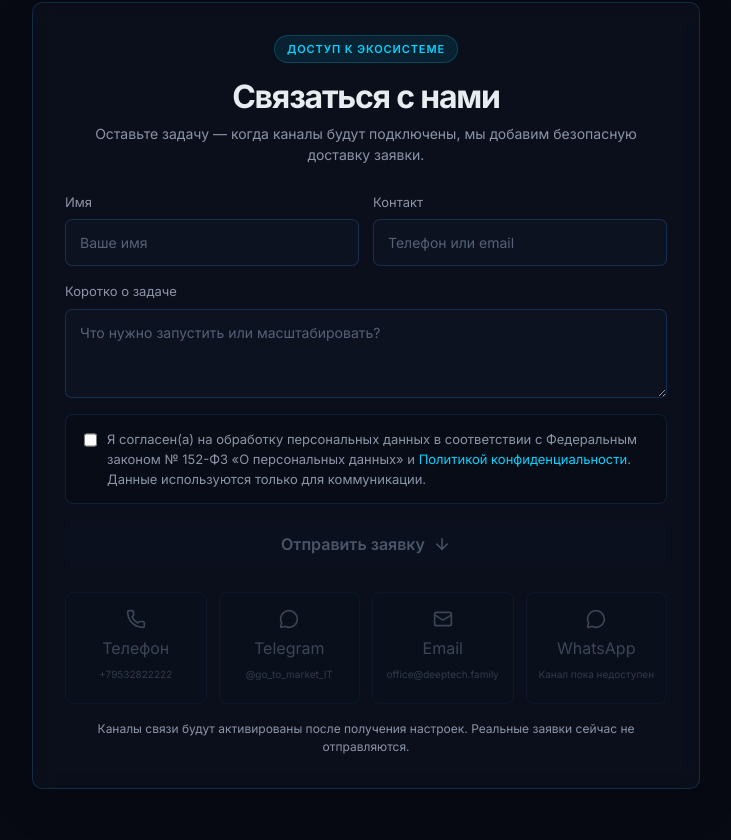
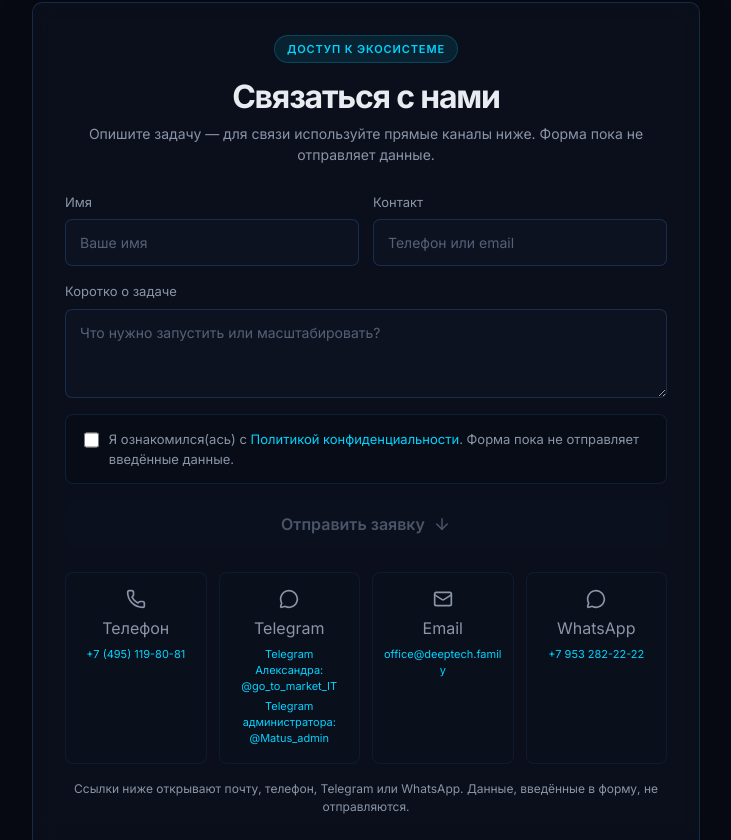
Before and after one commit to Brendon213/deeptech.family, a Next.js app: page / in a window 1280 px wide. Shown: the part 1960-2800 px from the top of the page, without its empty margins (274-1005 px from the left). Built offline with nearby package versions, Linux system fonts and the light colour scheme; no server answers.

Commit message:
feat: add verified client contact channels

```diff
--- a/app/globals.css
+++ b/app/globals.css
@@ -351,9 +351,11 @@ main, .site-footer { position: relative; z-index: 1; }
 .submit-placeholder:disabled { background: rgba(12, 18, 32, .6); color: var(--muted-deep); cursor: not-allowed; }
 .form-status { margin: 0; color: var(--accent); font-size: 13px; line-height: 1.5; text-align: center; }
 .channel-grid { display: grid; grid-template-columns: repeat(4, minmax(0, 1fr)); gap: 12px; margin-top: 24px; }
-.channel-placeholder { display: flex; flex-direction: column; align-items: center; gap: 7px; min-height: 112px; padding: 16px 10px; border: 1px solid rgba(30, 58, 95, .28); border-radius: 8px; background: rgba(12, 18, 32, .35); color: var(--muted-deep); cursor: not-allowed; }
-.channel-placeholder:disabled { opacity: .78; }
-.channel-placeholder small { color: rgba(74, 85, 104, .8); font-size: 10px; }
+.channel-card { display: flex; flex-direction: column; align-items: center; gap: 7px; min-height: 112px; padding: 16px 10px; border: 1px solid rgba(30, 58, 95, .28); border-radius: 8px; background: rgba(12, 18, 32, .35); color: var(--muted); text-align: center; }
+.channel-value, .channel-values a { color: var(--accent); font-size: 11px; line-height: 1.45; overflow-wrap: anywhere; }
+.channel-values { display: grid; gap: 4px; width: 100%; }
+.channel-card a:hover, .contact-value-list a:hover { text-decoration: underline; }
+.channel-card a:focus-visible, .contact-value:focus-visible, .contact-value-list a:focus-visible, .footer-contacts a:focus-visible { outline: 2px solid var(--accent); outline-offset: 3px; }
 .entry-note { margin: 16px 0 0; color: var(--muted); font-size: 12px; line-height: 1.5; text-align: center; }
 
 .module-grid { display: grid; grid-template-columns: repeat(3, minmax(0, 1fr)); gap: 16px; }
@@ -393,13 +395,15 @@ main, .site-footer { position: relative; z-index: 1; }
 .contact-card { min-height: 188px; padding: 24px; text-align: center; transition: border-color .2s ease, transform .2s ease; }
 .contact-card h3 { margin-top: 16px; font-size: 14px; }
 .contact-card .contact-value { margin-top: 5px; color: var(--accent); font-size: 13px; }
+.contact-value-list { display: grid; gap: 4px; overflow-wrap: anywhere; }
+.contact-value-list a { color: inherit; }
 .contact-card p:last-child { margin-top: 4px; font-size: 11px; }
 
 .site-footer { padding: 48px 0; border-top: 1px solid rgba(30, 58, 95, .35); }
 .footer-main { display: flex; justify-content: space-between; gap: 40px; }
 .footer-brand { margin-bottom: 16px; }
 .footer-company { margin: 0; color: var(--muted); font-size: 13px; }
-.footer-contacts { display: grid; justify-items: end; gap: 8px; color: var(--muted); font-size: 13px; }
+.footer-contacts { display: grid; justify-items: end; gap: 8px; color: var(--muted); font-size: 13px; overflow-wrap: anywhere; }
 .footer-contacts a:hover, .footer-bottom a:hover { color: var(--accent); }
 .footer-bottom { display: flex; justify-content: space-between; gap: 24px; margin-top: 38px; padding-top: 20px; border-top: 1px solid rgba(30, 58, 95, .28); color: var(--muted); font-size: 12px; }
 .footer-legal { margin-top: 20px; color: var(--muted-deep); font-size: 11px; }
--- a/components/CookieNotice.tsx
+++ b/components/CookieNotice.tsx
@@ -7,6 +7,7 @@ import {
   type CookieChoice,
 } from "@/lib/site-preferences";
 import { useLanguage } from "@/components/LanguageProvider";
+import { PRIVACY_POLICY_URL } from "@/lib/site-links";
 
 export default function CookieNotice({ initialChoice }: { initialChoice: CookieChoice | null }) {
   const [choice, setChoice] = useState<CookieChoice | null>(initialChoice);
@@ -24,7 +25,7 @@ export default function CookieNotice({ initialChoice }: { initialChoice: CookieC
     <aside className="cookie-notice" aria-label={t.cookie.aria}>
       <h2>{t.cookie.title}</h2>
       <p>
-        {t.cookie.text} <a href="/privacy">{t.cookie.privacy}</a>.
+        {t.cookie.text} <a href={PRIVACY_POLICY_URL}>{t.cookie.privacy}</a>.
       </p>
       <div className="cookie-actions">
         <button className="button primary small" type="button" onClick={() => saveChoice("accepted")}>
--- a/components/Footer.tsx
+++ b/components/Footer.tsx
@@ -1,6 +1,7 @@
 "use client";
 
 import { useLanguage } from "@/components/LanguageProvider";
+import { PRIVACY_POLICY_URL } from "@/lib/site-links";
 
 export default function Footer() {
   const { t } = useLanguage();
@@ -17,15 +18,17 @@ export default function Footer() {
         </div>
 
         <div className="footer-contacts">
-          <a href="mailto:office@deeptech.family">office@deeptech.family</a>
-          <a href="https://t.me/go_to_market_IT">@go_to_market_IT</a>
-          <a href="tel:+79532822222">+7 953 282-22-22</a>
+          <a href="mailto:office@deeptech.family"><bdi dir="ltr">office@deeptech.family</bdi></a>
+          <a href="https://t.me/go_to_market_IT">{t.contacts.telegramNames[0]}: <bdi dir="ltr">@go_to_market_IT</bdi></a>
+          <a href="https://t.me/Matus_admin">{t.contacts.telegramNames[1]}: <bdi dir="ltr">@Matus_admin</bdi></a>
+          <a href="https://wa.me/79532822222">{t.contact.labels[3]}: <bdi dir="ltr">+7 953 282-22-22</bdi></a>
+          <a href="tel:+74951198081">{t.contact.labels[0]}: <bdi dir="ltr">+7 (495) 119-80-81</bdi></a>
         </div>
       </div>
 
       <div className="container footer-bottom">
         <span>© {new Date().getFullYear()} DEEP TECH. {t.footer.rights}</span>
-        <a href="/privacy">{t.footer.privacy}</a>
+        <a href={PRIVACY_POLICY_URL}>{t.footer.privacy}</a>
       </div>
 
       <div className="container footer-legal">{t.footer.legal}</div>
--- a/components/LanguageProvider.tsx
+++ b/components/LanguageProvider.tsx
@@ -50,23 +50,21 @@ const translations = {
     contact: {
       badge: "Доступ к экосистеме",
       title: "Связаться с нами",
-      lead: "Оставьте задачу — когда каналы будут подключены, мы добавим безопасную доставку заявки.",
+      lead: "Опишите задачу — для связи используйте прямые каналы ниже. Форма пока не отправляет данные.",
       name: "Имя",
       namePlaceholder: "Ваше имя",
       contact: "Контакт",
       contactPlaceholder: "Телефон или email",
       task: "Коротко о задаче",
       taskPlaceholder: "Что нужно запустить или масштабировать?",
-      consentPrefix: "Я согласен(а) на обработку персональных данных в соответствии с Федеральным законом № 152-ФЗ «О персональных данных» и",
+      consentPrefix: "Я ознакомился(ась) с",
       privacy: "Политикой конфиденциальности",
-      consentSuffix: "Данные используются только для коммуникации.",
+      consentSuffix: "Форма пока не отправляет введённые данные.",
       submit: "Отправить заявку",
-      consentError: "Подтвердите согласие, чтобы подготовить заявку.",
-      unavailable: "Приём заявок пока недоступен: каналы подключения ожидают настройки. Данные не отправлены.",
-      unavailableChannel: "Канал пока недоступен",
-      channelTitle: "Канал пока не подключён",
-      channelsAria: "Каналы связи пока недоступны",
-      note: "Каналы связи будут активированы после получения настроек. Реальные заявки сейчас не отправляются.",
+      consentError: "Отметьте согласие с политикой конфиденциальности, чтобы продолжить.",
+      unavailable: "Форма пока не отправляет заявки. Данные не переданы; используйте контакты ниже.",
+      channelsAria: "Прямые каналы связи",
+      note: "Ссылки ниже открывают почту, телефон, Telegram или WhatsApp. Данные, введённые в форму, не отправляются.",
       labels: ["Телефон", "Telegram", "Email", "WhatsApp"],
     },
     ecosystem: {
@@ -117,6 +115,7 @@ const translations = {
       lead: "Операционная система международного технологического партнёрства — инфраструктура для пилотов, рынков и промышленного масштабирования DEEP TECH решений.",
       labels: ["Email", "Telegram", "Телефон", "Международное сотрудничество"],
       notes: ["Ответ в течение 24 ч", "Оперативный канал", "Консультация специалиста", "Партнёрства и масштабирование"],
+      telegramNames: ["Telegram Александра", "Telegram администратора"],
       partnership: "Технологические партнёрства",
     },
     footer: {
@@ -181,23 +180,21 @@ const translations = {
     contact: {
       badge: "Ecosystem access",
       title: "Contact us",
-      lead: "Describe your task — once the channels are connected, we will add secure request delivery.",
+      lead: "Describe your task. Use the direct contact links below; the form does not send data yet.",
       name: "Name",
       namePlaceholder: "Your name",
       contact: "Contact",
       contactPlaceholder: "Phone or email",
       task: "Briefly describe the task",
       taskPlaceholder: "What do you need to launch or scale?",
-      consentPrefix: "I consent to the processing of personal data in accordance with applicable data protection requirements and the",
+      consentPrefix: "I have read the",
       privacy: "Privacy Policy",
-      consentSuffix: "The data is used only for communication.",
+      consentSuffix: "The form does not send entered data yet.",
       submit: "Send request",
-      consentError: "Please confirm consent before preparing the request.",
-      unavailable: "Request delivery is not connected yet. No data has been sent.",
-      unavailableChannel: "Channel unavailable",
-      channelTitle: "Channel is not connected yet",
-      channelsAria: "Communication channels are not available yet",
-      note: "Communication channels will be activated after configuration. Requests are not currently being sent.",
+      consentError: "Please acknowledge the Privacy Policy to continue.",
+      unavailable: "The form does not send requests yet. No data was sent; use the contact links below.",
+      channelsAria: "Direct contact channels",
+      note: "The links below open email, phone, Telegram or WhatsApp. Information entered in the form is not sent.",
       labels: ["Phone", "Telegram", "Email", "WhatsApp"],
     },
     ecosystem: {
@@ -248,6 +245,7 @@ const translations = {
       lead: "An operating system for international technology partnerships — infrastructure for pilots, markets and industrial scaling of DEEP TECH solutions.",
       labels: ["Email", "Telegram", "Phone", "International cooperation"],
       notes: ["Reply within 24 hours", "Fast communication channel", "Specialist consultation", "Partnerships and scaling"],
+      telegramNames: ["Alexander's Telegram", "Site admin's Telegram"],
       partnership: "Technology partnerships",
     },
     footer: {
@@ -307,23 +305,21 @@ const translations = {
     contact: {
       badge: "Acceso al ecosistema",
       title: "Contacta con nosotros",
-      lead: "Describe tu proyecto. La recepción segura de solicitudes se habilitará cuando estén configurados los canales.",
+      lead: "Describe tu proyecto. Usa los enlaces de contacto directo; el formulario aún no envía datos.",
       name: "Nombre",
       namePlaceholder: "Tu nombre",
       contact: "Contacto",
       contactPlaceholder: "Teléfono o correo electrónico",
       task: "Describe brevemente tu proyecto",
       taskPlaceholder: "¿Qué necesitas lanzar o escalar?",
-      consentPrefix: "Acepto el tratamiento de mis datos personales conforme a la normativa de protección de datos aplicable y a la",
+      consentPrefix: "He leído la",
       privacy: "Política de privacidad",
-      consentSuffix: "Los datos se utilizarán únicamente para comunicarnos contigo.",
+      consentSuffix: "El formulario aún no envía los datos introducidos.",
       submit: "Enviar solicitud",
-      consentError: "Confirma tu consentimiento para preparar la solicitud.",
-      unavailable: "La recepción de solicitudes aún no está habilitada. No se han enviado datos.",
-      unavailableChannel: "Canal no disponible",
-      channelTitle: "El canal aún no está conectado",
-      channelsAria: "Canales de comunicación aún no disponibles",
-      note: "Los canales se activarán cuando recibamos la configuración. Por ahora no se envían solicitudes reales.",
+      consentError: "Confirma que has leído la política de privacidad para continuar.",
+      unavailable: "El formulario aún no envía solicitudes. No se han enviado datos; usa los enlaces de contacto.",
+      channelsAria: "Canales de contacto directo",
+      note: "Los enlaces abren el correo, el teléfono, Telegram o WhatsApp. Los datos introducidos en el formulario no se envían.",
       labels: ["Teléfono", "Telegram", "Correo electrónico", "WhatsApp"],
     },
     ecosystem: {
@@ -374,6 +370,7 @@ const translations = {
       lead: "Plataforma operativa para alianzas tecnológicas internacionales: infraestructura para pilotos, mercados y expansión industrial de soluciones DEEP TECH.",
       labels: ["Correo electrónico", "Telegram", "Teléfono", "Cooperación internacional"],
       notes: ["Respuesta en 24 horas", "Canal de comunicación directo", "Consulta con un especialista", "Alianzas y expansión"],
+      telegramNames: ["Telegram de Alexander", "Telegram del administrador"],
       partnership: "Alianzas tecnológicas",
     },
     footer: {
@@ -431,23 +428,21 @@ const translations = {
     contact: {
       badge: "الوصول إلى المنظومة",
       title: "تواصل معنا",
-      lead: "اكتب عن مشروعك. سنفعّل استقبال الطلبات الآمن بعد إعداد قنوات التواصل.",
+      lead: "يرجى وصف المشروع. استخدم روابط التواصل المباشر أدناه؛ النموذج لا يرسل البيانات حالياً.",
       name: "الاسم",
       namePlaceholder: "اسمك",
       contact: "وسيلة التواصل",
       contactPlaceholder: "الهاتف أو البريد الإلكتروني",
       task: "نبذة موجزة عن المشروع",
       taskPlaceholder: "ما الذي تريد إطلاقه أو توسيع نطاقه؟",
-      consentPrefix: "أوافق على معالجة بياناتي الشخصية وفق متطلبات حماية البيانات المعمول بها و",
+      consentPrefix: "اطلعت على",
       privacy: "سياسة الخصوصية",
-      consentSuffix: "تُستخدم البيانات للتواصل معك فقط.",
+      consentSuffix: "لا يرسل النموذج البيانات المُدخلة حالياً.",
       submit: "إرسال الطلب",
-      consentError: "يرجى تأكيد الموافقة لإعداد الطلب.",
-      unavailable: "لم يتم تفعيل استقبال الطلبات بعد. لم تُرسل أي بيانات.",
-      unavailableChannel: "القناة غير متاحة",
-      channelTitle: "لم يتم إعداد هذه القناة بعد",
-      channelsAria: "قنوات التواصل غير متاحة حالياً",
-      note: "سيتم تفعيل قنوات التواصل بعد إعدادها. لا تُرسل الطلبات الفعلية حالياً.",
+      consentError: "يرجى تأكيد الاطلاع على سياسة الخصوصية للمتابعة.",
+      unavailable: "النموذج لا يرسل الطلبات حالياً. لم تُرسل أي بيانات؛ استخدم روابط التواصل أدناه.",
+      channelsAria: "قنوات التواصل المباشر",
+      note: "تفتح الروابط البريد والهاتف وTelegram وWhatsApp. لا تُرسل البيانات المدخلة في النموذج.",
       labels: ["الهاتف", "تيليغرام", "البريد الإلكتروني", "واتساب"],
     },
     ecosystem: {
@@ -498,6 +493,7 @@ const translations = {
       lead: "منظومة تشغيلية للشراكات التقنية الدولية، توفر بنية للمشاريع التجريبية والأسواق والتوسع الصناعي لحلول DEEP TECH.",
       labels: ["البريد الإلكتروني", "تيليغرام", "الهاتف", "التعاون الدولي"],
       notes: ["الرد خلال 24 ساعة", "قناة تواصل مباشرة", "استشارة متخصص", "شراكات وتوسع"],
+      telegramNames: ["تيليغرام ألكسندر", "تيليغرام مسؤول الموقع"],
       partnership: "شراكات تقنية",
     },
     footer: {
@@ -555,23 +551,21 @@ const translations = {
     contact: {
       badge: "生态系统入口",
       title: "联系我们",
-      lead: "请介绍您的项目。配置好联系渠道后，我们将启用安全的需求提交功能。",
+      lead: "请介绍您的项目。您可以使用下方的直接联系方式；表单暂不发送信息。",
       name: "姓名",
       namePlaceholder: "您的姓名",
       contact: "联系方式",
       contactPlaceholder: "电话或电子邮箱",
       task: "简要介绍项目",
       taskPlaceholder: "您希望启动或扩大什么项目？",
-      consentPrefix: "我同意根据适用的数据保护要求处理个人信息，并已阅读",
+      consentPrefix: "我已阅读",
       privacy: "隐私政策",
-      consentSuffix: "这些信息仅用于与您联系。",
+      consentSuffix: "表单暂不发送填写的信息。",
       submit: "提交需求",
-      consentError: "请先确认同意，以便准备提交内容。",
-      unavailable: "需求接收渠道尚未启用，信息未发送。",
-      unavailableChannel: "渠道暂不可用",
-      channelTitle: "该渠道尚未接入",
-      channelsAria: "联系渠道暂不可用",
-      note: "收到配置后将启用联系渠道。目前不会发送实际请求。",
+      consentError: "请确认已阅读隐私政策后继续。",
+      unavailable: "表单暂不发送请求。信息未发送，请使用下方的联系渠道。",
+      channelsAria: "直接联系渠道",
+      note: "下方链接可打开电子邮件、电话、Telegram 或 WhatsApp。表单中填写的信息不会发送。",
       labels: ["电话", "Telegram", "电子邮箱", "WhatsApp"],
     },
     ecosystem: {
@@ -622,6 +616,7 @@ const translations = {
       lead: "国际科技合作运营平台，为试点、市场拓展和 DEEP TECH 解决方案的产业化提供基础设施。",
       labels: ["电子邮箱", "Telegram", "电话", "国际合作"],
       notes: ["24 小时内回复", "直接沟通渠道", "专家咨询", "合作与规模化"],
+      telegramNames: ["Alexander 的 Telegram", "网站管理员的 Telegram"],
       partnership: "科技合作",
     },
     footer: {
--- a/components/sections/ContactSection.tsx
+++ b/components/sections/ContactSection.tsx
@@ -3,8 +3,14 @@
 import { FormEvent, useState } from "react";
 import Icon from "@/components/Icon";
 import { useLanguage } from "@/components/LanguageProvider";
+import { PRIVACY_POLICY_URL } from "@/lib/site-links";
 
-const channelValues = ["+79532822222", "@go_to_market_IT", "office@deeptech.family", null] as const;
+const channelValues = [
+  { href: "tel:+74951198081", value: "+7 (495) 119-80-81" },
+  null,
+  { href: "mailto:office@deeptech.family", value: "office@deeptech.family" },
+  { href: "https://wa.me/79532822222", value: "+7 953 282-22-22" },
+] as const;
 const channelIcons = ["phone", "message-circle", "mail", "message-circle"] as const;
 
 export default function ContactSection() {
@@ -57,7 +63,7 @@ export default function ContactSection() {
                 onChange={(event) => setConsent(event.target.checked)}
               />
               <span>
-                {t.contact.consentPrefix} <a href="/privacy">{t.contact.privacy}</a>. {t.contact.consentSuffix}
+                {t.contact.consentPrefix} <a href={PRIVACY_POLICY_URL}>{t.contact.privacy}</a>. {t.contact.consentSuffix}
               </span>
             </label>
 
@@ -68,14 +74,30 @@ export default function ContactSection() {
             {status && <p className="form-status" role="status">{status}</p>}
           </form>
 
-          <div className="channel-grid" aria-label={t.contact.channelsAria}>
-            {t.contact.labels.map((label, index) => (
-              <button className="channel-placeholder" disabled key={label} type="button" title={t.contact.channelTitle}>
-                <Icon name={channelIcons[index]} size={20} />
-                <span>{label}</span>
-                <small>{channelValues[index] ?? t.contact.unavailableChannel}</small>
-              </button>
-            ))}
+          <div className="channel-grid" role="group" aria-label={t.contact.channelsAria}>
+            {t.contact.labels.map((label, index) => {
+              const channel = channelValues[index];
+
+              return (
+                <div className="channel-card" key={label}>
+                  <Icon name={channelIcons[index]} size={20} />
+                  <span>{label}</span>
+                  {channel ? (
+                    <a className="channel-value" href={channel.href}>
+                      <bdi dir="ltr">{channel.value}</bdi>
+                    </a>
+                  ) : (
+                    <div className="channel-values">
+                      {["https://t.me/go_to_market_IT", "https://t.me/Matus_admin"].map((href, telegramIndex) => (
+                        <a href={href} key={href}>
+                          {t.contacts.telegramNames[telegramIndex]}: <bdi dir="ltr">{telegramIndex === 0 ? "@go_to_market_IT" : "@Matus_admin"}</bdi>
+                        </a>
+                      ))}
+                    </div>
+                  )}
+                </div>
+              );
+            })}
           </div>
           <p className="entry-note">{t.contact.note}</p>
         </div>
--- a/components/sections/Contacts.tsx
+++ b/components/sections/Contacts.tsx
@@ -4,7 +4,6 @@ import Icon from "@/components/Icon";
 import { useLanguage } from "@/components/LanguageProvider";
 
 const icons = ["mail", "message-circle", "phone", "map-pin"] as const;
-const values = ["office@deeptech.family", "@go_to_market_IT", "+79532822222"] as const;
 
 export default function Contacts() {
   const { t } = useLanguage();
@@ -23,7 +22,26 @@ export default function Contacts() {
             <div className="glass-panel contact-card" key={label}>
               <Icon name={icons[index]} size={28} className="accent-icon" />
               <h3>{label}</h3>
-              <p className="contact-value">{index < 3 ? values[index] : t.contacts.partnership}</p>
+              {index === 0 ? (
+                <a className="contact-value" href="mailto:office@deeptech.family">
+                  <bdi dir="ltr">office@deeptech.family</bdi>
+                </a>
+              ) : index === 1 ? (
+                <div className="contact-value contact-value-list">
+                  <a href="https://t.me/go_to_market_IT">
+                    {t.contacts.telegramNames[0]}: <bdi dir="ltr">@go_to_market_IT</bdi>
+                  </a>
+                  <a href="https://t.me/Matus_admin">
+                    {t.contacts.telegramNames[1]}: <bdi dir="ltr">@Matus_admin</bdi>
+                  </a>
+                </div>
+              ) : index === 2 ? (
+                <a className="contact-value" href="tel:+74951198081">
+                  <bdi dir="ltr">+7 (495) 119-80-81</bdi>
+                </a>
+              ) : (
+                <div className="contact-value">{t.contacts.partnership}</div>
+              )}
               <p>{t.contacts.notes[index]}</p>
             </div>
           ))}
--- /dev/null
+++ b/lib/site-links.ts
@@ -0,0 +1 @@
+export const PRIVACY_POLICY_URL = "https://деептеч.рф/privacypolicy";
```
Also changed, not shown: lib/site-metadata.ts (+10 -10 lines).
